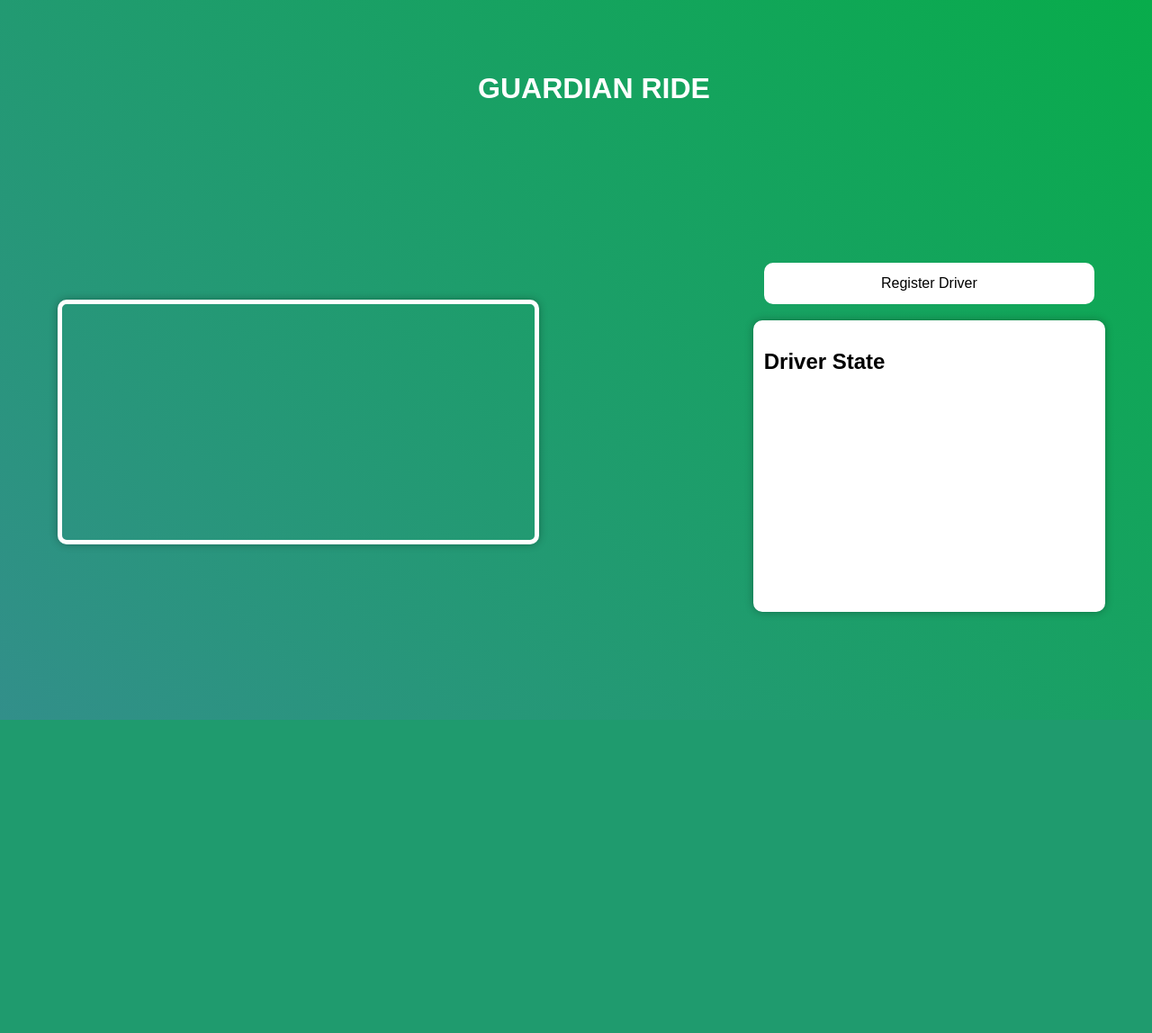
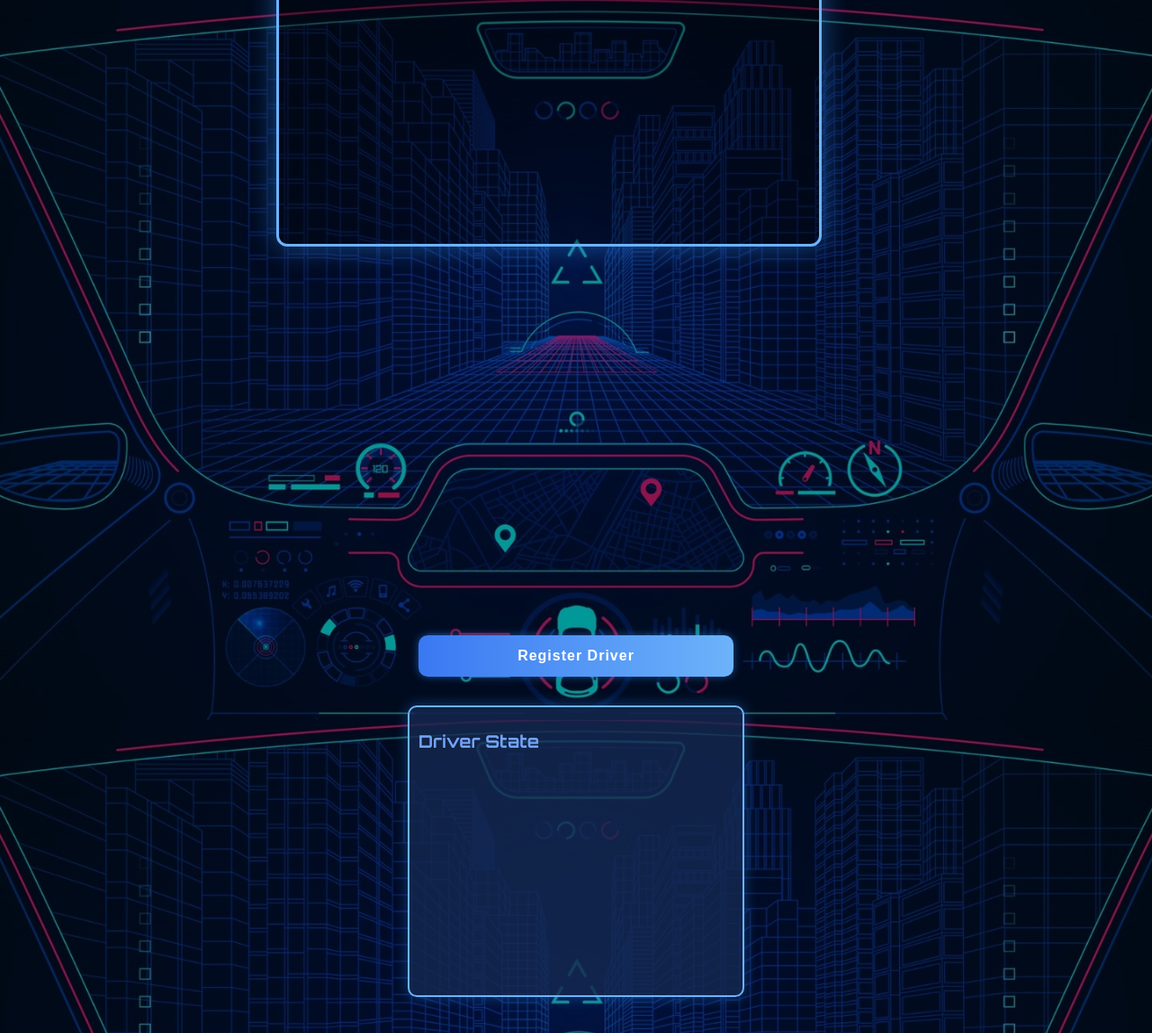
Before and after one commit to oyeadiiiiii/DriveWise, a Flask app: page / in a window 1280 px wide; the page is wider, and only the part inside the window is pictured. Shown: that part at 90% size. Before the commit the page ends 800 px from the top of that part, so only its background shows below. Run offline with Flask 3, Linux system fonts and the light colour scheme; data that the repository does not hold is empty.

Commit message:
UI fixed

```diff
--- a/web/static/script.js
+++ b/web/static/script.js
@@ -64,9 +64,9 @@
         .then(res => res.json())
         .then(data => {
             if (data.driverName) {
-                driverNameBox.textContent = "Driver: " + data.driverName;
+                driverNameBox.textContent = "Driver's Name: " + data.driverName;
             } else {
-                driverNameBox.textContent = "Driver: Unknown";
+                driverNameBox.textContent = "Unknown Driver";
             }
         })
         .catch(err => {
--- a/web/static/styles.css
+++ b/web/static/styles.css
@@ -1,93 +1,122 @@
+/* Import Orbitron font (sci-fi style) */
+@import url('https://fonts.googleapis.com/css2?family=Orbitron:wght@500;700&display=swap');
+
 body {
-    font-family: Arial, sans-serif;
-    background: linear-gradient(45deg, #328f8a, #08ac4b); /* Background gradient */
+    font-family: 'Orbitron', Arial, sans-serif;
+    background-size: cover;
     margin: 0;
     padding: 0;
-    height: 100vh; /* Full viewport height */
+    height: 100vh;
+    display: flex;
+    flex-direction: column;
+    justify-content: center;
+    align-items: center;
+    color: #e2e8f0;
+    background-color: #0a0f1c;
+}
+
+h1 {
+    color: #74a4f6;
+    font-size: 2.5rem;
+    letter-spacing: 2px;
+    margin-top: 100px;
+    text-shadow: 0 0 10px rgba(116, 164, 246, 0.7);
+}
+
+h2 {
+    color: #74a4f6;
+    margin-bottom: 10px;
+    font-size: 1.2rem;
+}
+
+#driverName, #register-progress {
+    color: #b3d4fc;
+    font-size: 18px;
+    margin-top: 10px;
+    margin-bottom: 10px;
+}
+
+/* Layout Container */
+#container {
+    display: flex;
+    justify-content: center;
+    align-items: center;
+    width: 100%;
+    padding: 40px 60px;   /* horizontal padding */
+    gap: 400px;            /* add gap instead of just margin */
+    flex-wrap: wrap;
+}
+
+
+
+
+.video-container {
+    width: 600px;
+    height: 400px;
+    border: 3px solid #6cb3fa;
+    border-radius: 12px;
+    box-shadow: 0 0 30px rgba(46, 144, 255, 0.5);
+    background-color: rgba(0, 0, 0, 0.3);
+    overflow: hidden; /* crop anything that spills out */
+    display: flex;
+    justify-content: center;
+    align-items: center;
+    margin-right: 60px;
+}
+
+
+.video-container:hover {
+    box-shadow: 0 0 40px rgba(46, 144, 255, 0.9);
+    transform: scale(1.02);
+}
+
+/* Driver Info Panel */
+#driverInfo {
+    width: 350px;
     display: flex;
     flex-direction: column;
     justify-content: center;
     align-items: center;
 }
 
-h1 {
-    color: white;
-    align-self: center;
-    margin-top: 80px; /* Moved it down */
-    margin-left: 40px;
-}
-
-h2 {
-    color: black;
-    align-self: center;
-}
-
-#driverName, #register-progress {
-    color: white;
-    align-self: center;
-    margin-top: 5px;
-    margin-bottom: 5px;
-}
-/* Container for the layout */
-#container {
-    display: flex;
-    justify-content: space-between;
-    align-items: center;
-    width: 90%; /* Adjust the width as needed */
-    height: 80vh; /* Adjusted container height */
-    padding: 20px;
-    margin-top: 20px;
-    margin-bottom: 20px; /* Added margin at the bottom */
-}
-
-/* Style for the video element */
-#webcam, #frameCanvas{
-    width: 50%; /* Take 60% of the container width */
-    height: auto; /* Maintain aspect ratio */
-    border: 5px solid white;
-    border-radius: 10px;
-    box-shadow: 0 0 10px rgba(0, 0, 0, 0.3);
-    margin-right: 250px;
-}
-
-/* Style for the driver name and state display box */
-#driverInfo {
-    width: 35%; /* Take 35% of the container width */
-    display: flex;
-    flex-direction: column;
-    justify-content: center;
-    align-items: center;
-}
-
-#driverName {
-    font-size: 24px;
-    margin-bottom: 20px;
-}
-
-/* Style for the state display box */
+/* Driver State Box */
 #stateBox {
-    width: 100%; /* Take full width */
-    height: 300px; /* Adjusted height */
-    overflow-y: scroll;
-    border: 2px solid white;
+    width: 100%;
+    height: 300px;
+    overflow-y: auto;
+    border: 2px solid #6cb3fa;
     border-radius: 10px;
     padding: 10px;
-    background-color: white;
-    box-shadow: 0 0 10px rgba(0, 0, 0, 0.3);
+    background-color: rgba(20, 40, 80, 0.8);
+    box-shadow: 0 0 15px rgba(46, 144, 255, 0.4);
 }
 
 #stateText {
-    color: black; /* Changed to black for better readability */
+    color: #e2e8f0;
+    font-family: monospace;
+    font-size: 14px;
+    white-space: pre-wrap;
 }
+
+/* Register Button */
 #registerButton {
-background-color: white; /* Green background */
-color: black; /* White text color */
-padding: 14px 20px; /* Padding */
-margin: 8px 0; /* Margin */
-border: none; /* No border */
-cursor: pointer; /* Cursor pointer */
-width: 100%; /* Full width */
-border-radius: 10px; /* Rounded corners */
-font-size: 16px; /* Font size */
-transition: background-color 0.3s ease; /* Smooth transition for background color */
+    background: linear-gradient(to right, #3a78f2, #6cb3fa);
+    color: white;
+    padding: 14px 20px;
+    margin: 12px 0;
+    border: none;
+    cursor: pointer;
+    width: 100%;
+    border-radius: 10px;
+    font-size: 16px;
+    font-weight: bold;
+    letter-spacing: 1px;
+    box-shadow: 0 0 10px rgba(46, 144, 255, 0.5);
+    transition: all 0.3s ease;
 }
+
+#registerButton:hover {
+    background: linear-gradient(to right, #508df7, #82c5ff);
+    box-shadow: 0 0 20px rgba(99, 172, 255, 0.9);
+    transform: scale(1.02);
+}
--- a/web/templates/index.html
+++ b/web/templates/index.html
@@ -4,13 +4,20 @@
     <title>Guardian Ride</title>
     <link rel="stylesheet" href="{{ url_for('static', filename='styles.css') }}">
 </head>
-<body>
+<body style="
+    background: linear-gradient(rgba(0, 0, 0, 0.4), rgba(0, 0, 0, 0.4)),
+                url('{{ url_for('static', filename='background.jpg') }}') no-repeat center center fixed;
+    background-size: cover;
+">
+
     <h1>GUARDIAN RIDE</h1>
 
     <div id="container">
         <!-- Browser webcam feed -->
-        <video id="webcam" autoplay muted playsinline width="640" height="480"></video>
-        <canvas id="frameCanvas" width="640" height="480" style="display: none;"></canvas>
+         <div class="video-container">
+    <video id="webcam" autoplay muted playsinline></video>
+</div>
+<canvas id="frameCanvas" width="640" height="480" style="display: none;"></canvas>
 
         <div id="driverInfo">
             <div id="driverName"></div>
```
Also changed, not shown: web/static/background.jpg (added).
